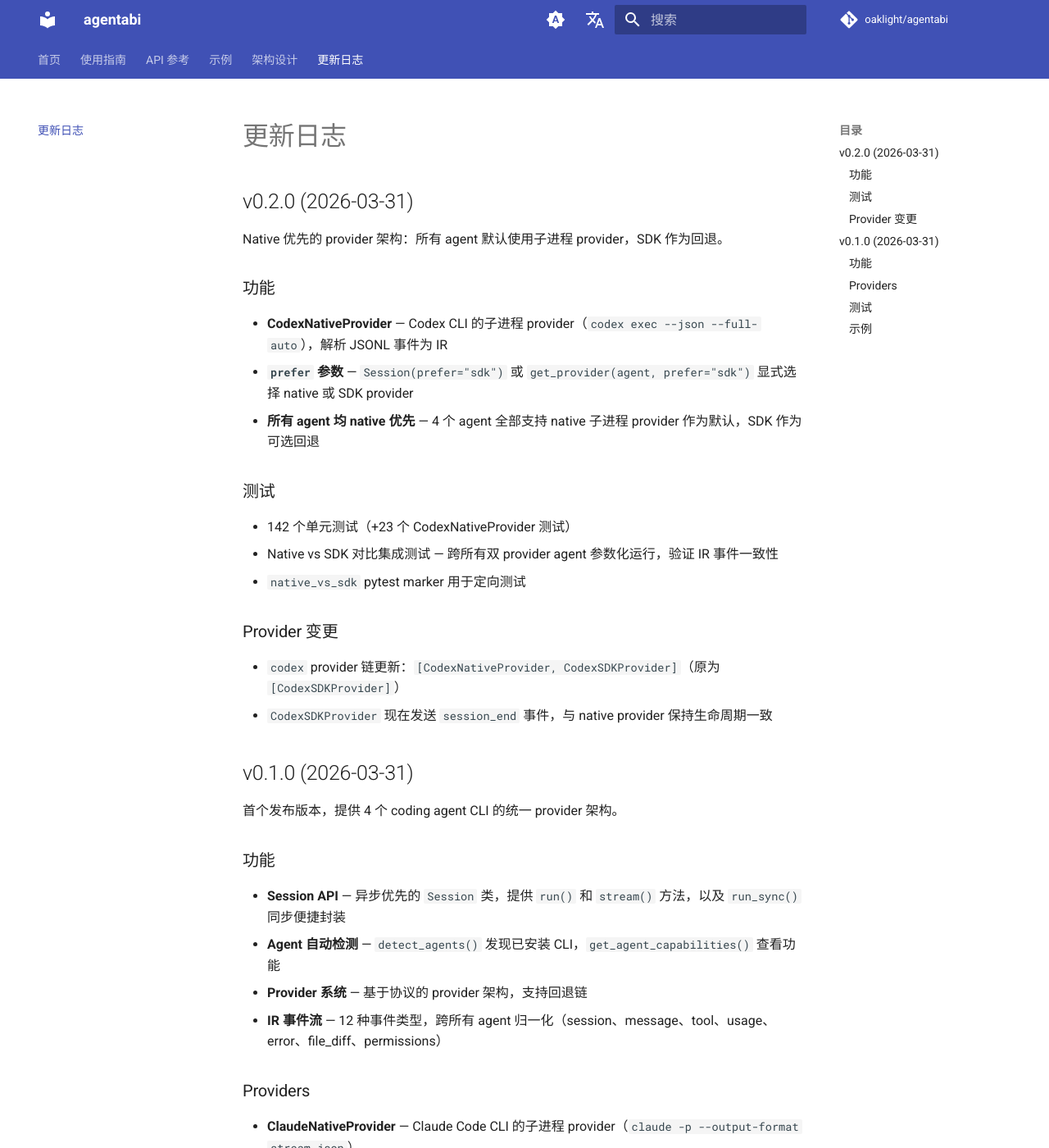
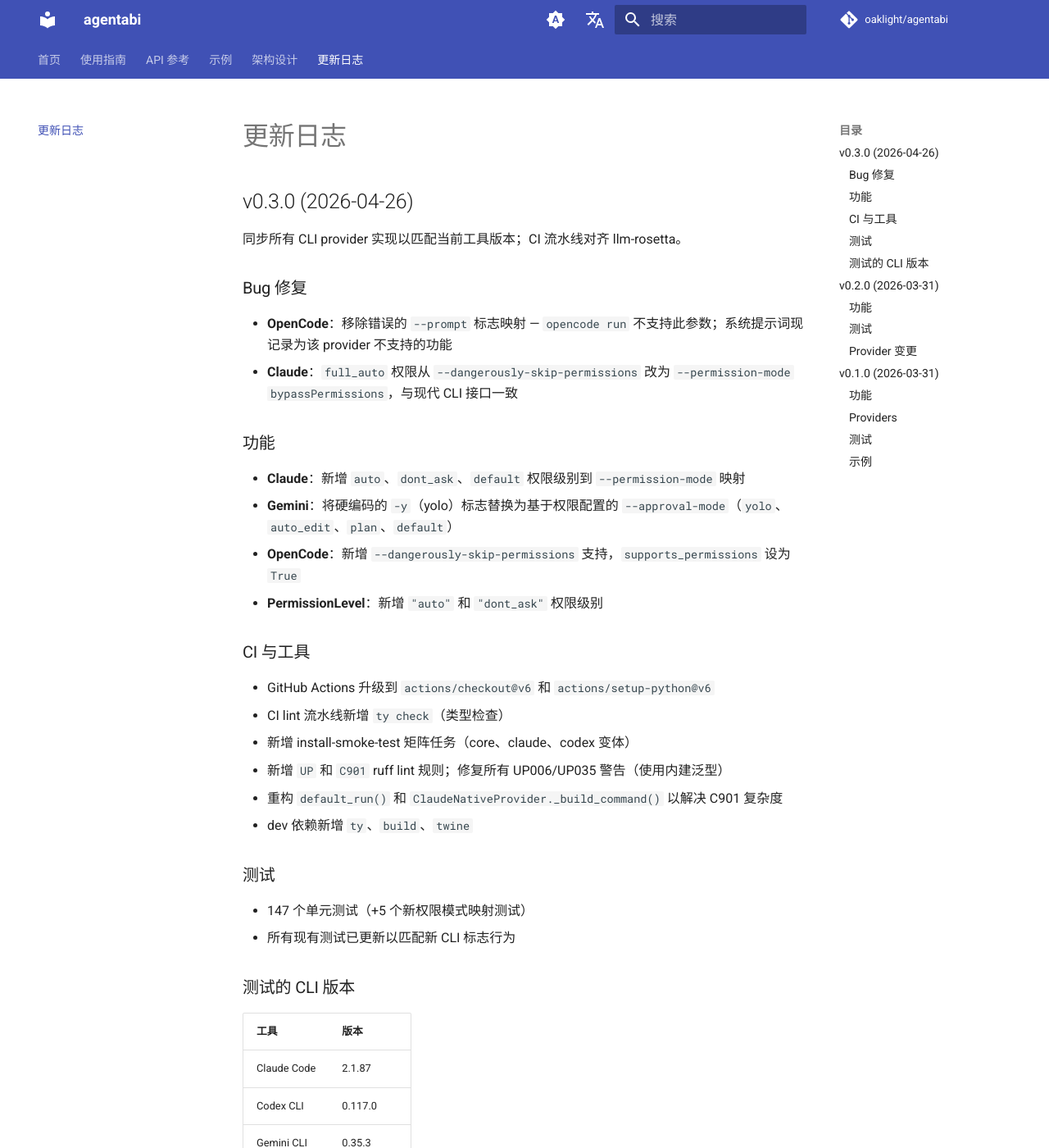
Before and after one commit to Oaklight/agentabi, an MkDocs documentation site: the page built from docs/changelog.md, in a window 1280 px wide and 1400 px high. Shown: the whole window at 82% size. Built offline with MkDocs 1.6.1 and Material for MkDocs 9.7.7, drawn with Linux system fonts in a browser that asks for light colours; comment, search, counter and statistics services are not loaded.

Commit message:
Update docs for v0.3.0: changelog, permission types, and provider commands

```diff
--- a/docs/changelog.md
+++ b/docs/changelog.md
@@ -1,4 +1,43 @@
 # 更新日志
+
+## v0.3.0 (2026-04-26)
+
+同步所有 CLI provider 实现以匹配当前工具版本；CI 流水线对齐 llm-rosetta。
+
+### Bug 修复
+
+- **OpenCode**：移除错误的 `--prompt` 标志映射 — `opencode run` 不支持此参数；系统提示词现记录为该 provider 不支持的功能
+- **Claude**：`full_auto` 权限从 `--dangerously-skip-permissions` 改为 `--permission-mode bypassPermissions`，与现代 CLI 接口一致
+
+### 功能
+
+- **Claude**：新增 `auto`、`dont_ask`、`default` 权限级别到 `--permission-mode` 映射
+- **Gemini**：将硬编码的 `-y`（yolo）标志替换为基于权限配置的 `--approval-mode`（`yolo`、`auto_edit`、`plan`、`default`）
+- **OpenCode**：新增 `--dangerously-skip-permissions` 支持，`supports_permissions` 设为 `True`
+- **PermissionLevel**：新增 `"auto"` 和 `"dont_ask"` 权限级别
+
+### CI 与工具
+
+- GitHub Actions 升级到 `actions/checkout@v6` 和 `actions/setup-python@v6`
+- CI lint 流水线新增 `ty check`（类型检查）
+- 新增 install-smoke-test 矩阵任务（core、claude、codex 变体）
+- 新增 `UP` 和 `C901` ruff lint 规则；修复所有 UP006/UP035 警告（使用内建泛型）
+- 重构 `default_run()` 和 `ClaudeNativeProvider._build_command()` 以解决 C901 复杂度
+- dev 依赖新增 `ty`、`build`、`twine`
+
+### 测试
+
+- 147 个单元测试（+5 个新权限模式映射测试）
+- 所有现有测试已更新以匹配新 CLI 标志行为
+
+### 测试的 CLI 版本
+
+| 工具 | 版本 |
+|------|------|
+| Claude Code | 2.1.87 |
+| Codex CLI | 0.117.0 |
+| Gemini CLI | 0.35.3 |
+| OpenCode | 1.4.3 |
 
 ## v0.2.0 (2026-03-31)
 
```
Also changed, not shown: docs/api/ir-types.md (+29 -2 lines), docs/api/providers.md (+1 -1 lines).
